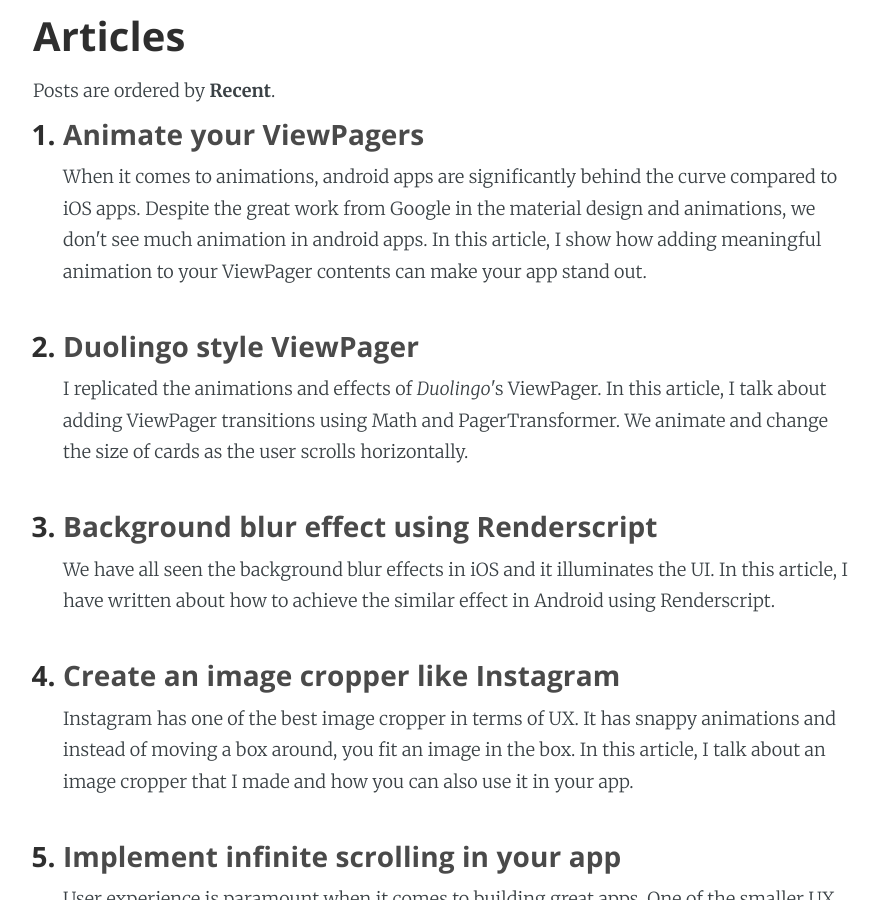
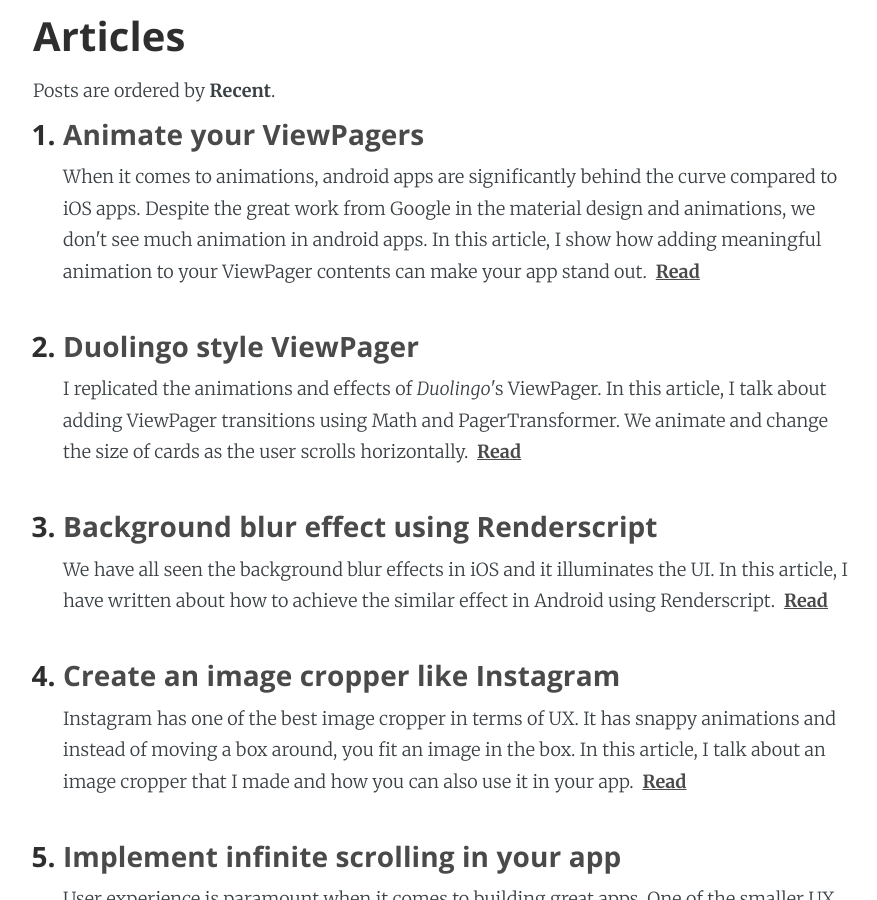
Before and after one commit to jayrambhia/jayrambhia.github.com, a Jekyll site: the page built from _posts/2016-12-01-android-ui-series.markdown, in a window 1280 px wide and 900 px high, scrolled down 810 px. Shown: the whole window, without its empty margins (197-1074 px from the left). Built offline with Jekyll 4.4.1, drawn with Linux system fonts in a browser that asks for light colours; comment, search, counter and statistics services are not loaded.

Commit message:
'Read' link added to series

```diff
--- a/_layouts/series.html
+++ b/_layouts/series.html
@@ -40,6 +40,7 @@ post_class: post-template
         </header>
         <section class="post-excerpt">
           {{ post.series_description }}
+          &nbsp;<b><a href="{{ post.url }}">Read</a></b>
         </section>
       </article>
       <br/>
```
